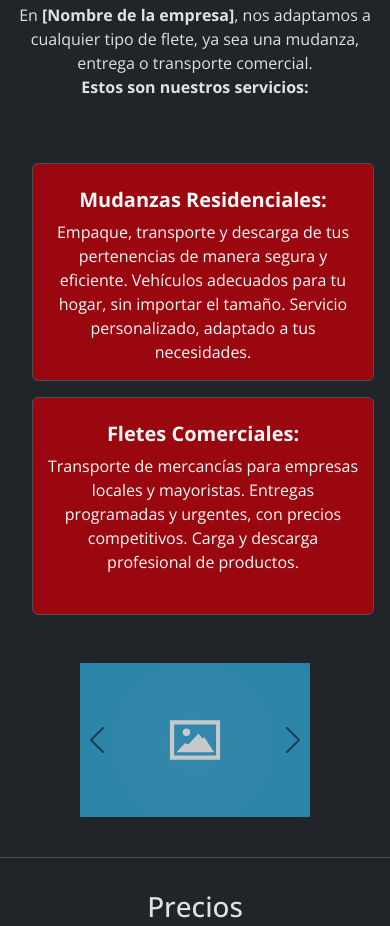
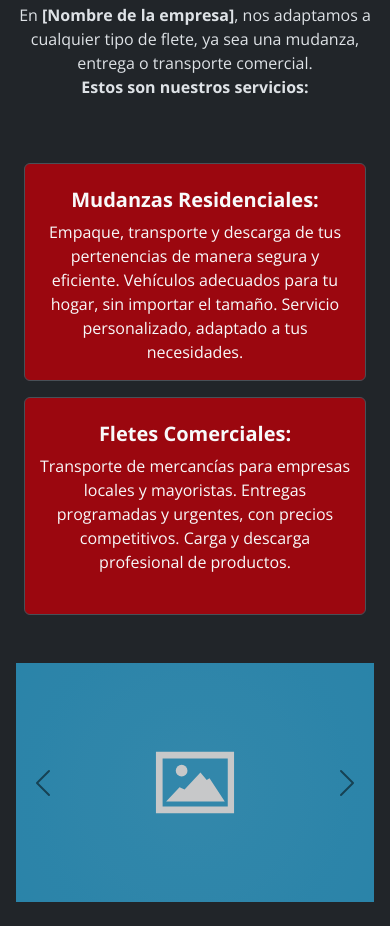
Before and after one commit to djruizp31/Fletes-y-Mudanzas, a plain HTML site: page index.html in a window 390 px wide. Shown: the part 1055-1981 px from the top of the page. Drawn offline with nearby package versions, Linux system fonts and the light colour scheme.

Commit message:
margin corrections on services section

```diff
--- a/index.html
+++ b/index.html
@@ -136,7 +136,7 @@
         </p>
       </div>
       <div class="row mt-4 mx-2 pt-3">
-        <div class="col-md text-light border rounded pt-4 m-2 bg-dark-red">
+        <div class="col-md text-light border rounded pt-4 my-2 bg-dark-red">
           <h5><strong>Mudanzas Residenciales:</strong></h5>
           <p>
             Empaque, transporte y descarga de tus pertenencias de manera segura
@@ -144,7 +144,7 @@
             tamaño. Servicio personalizado, adaptado a tus necesidades.
           </p>
         </div>
-        <div class="col-md text-light border rounded py-4 m-2 bg-dark-red">
+        <div class="col-md text-light border rounded py-4 my-2 bg-dark-red">
           <h5><strong>Fletes Comerciales:</strong></h5>
           <p>
             Transporte de mercancías para empresas locales y mayoristas.
@@ -154,7 +154,7 @@
         </div>
       </div>
       <div class="row  mt-4 pt-3">
-        <div class="col-8 mx-auto">
+        <div class="col-md-8 mx-sm-auto">
           <div id="carouselExample" class="carousel slide">
             <div class="carousel-inner">
               <div class="carousel-item active">
```
